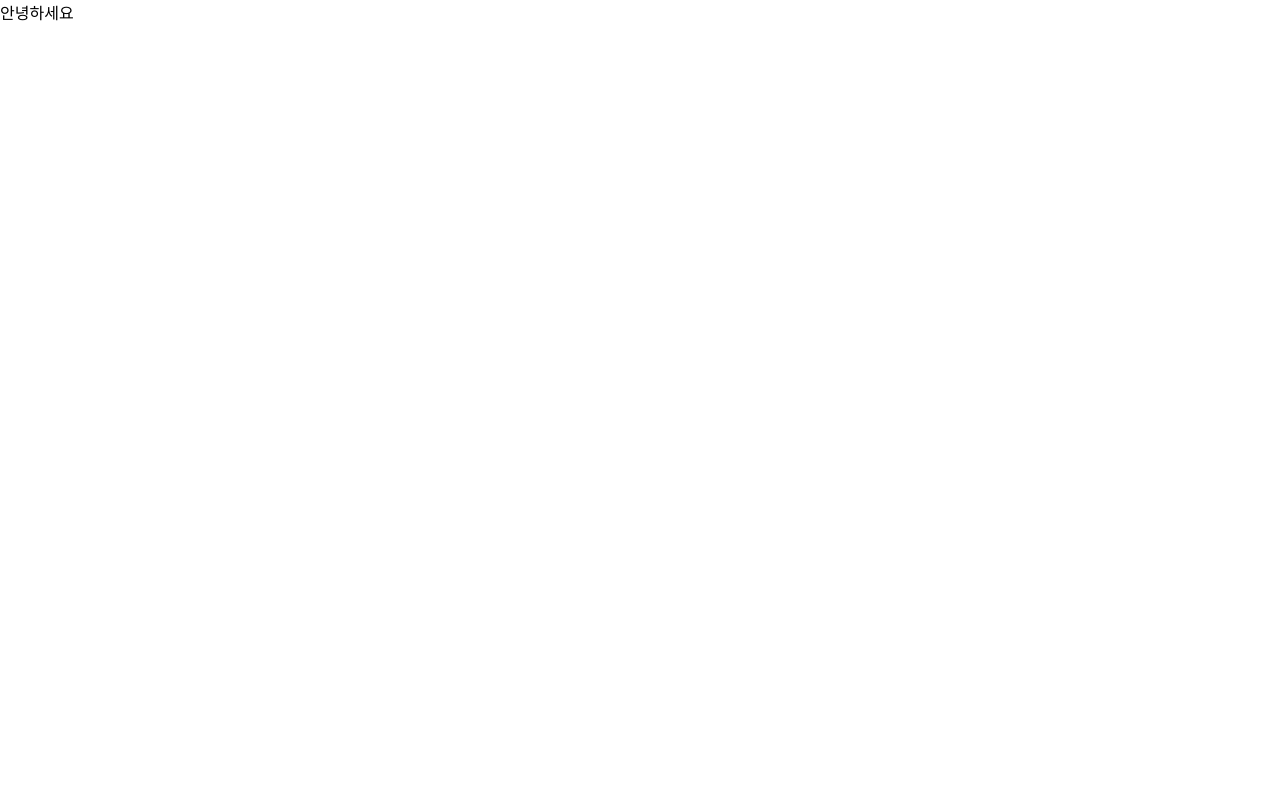
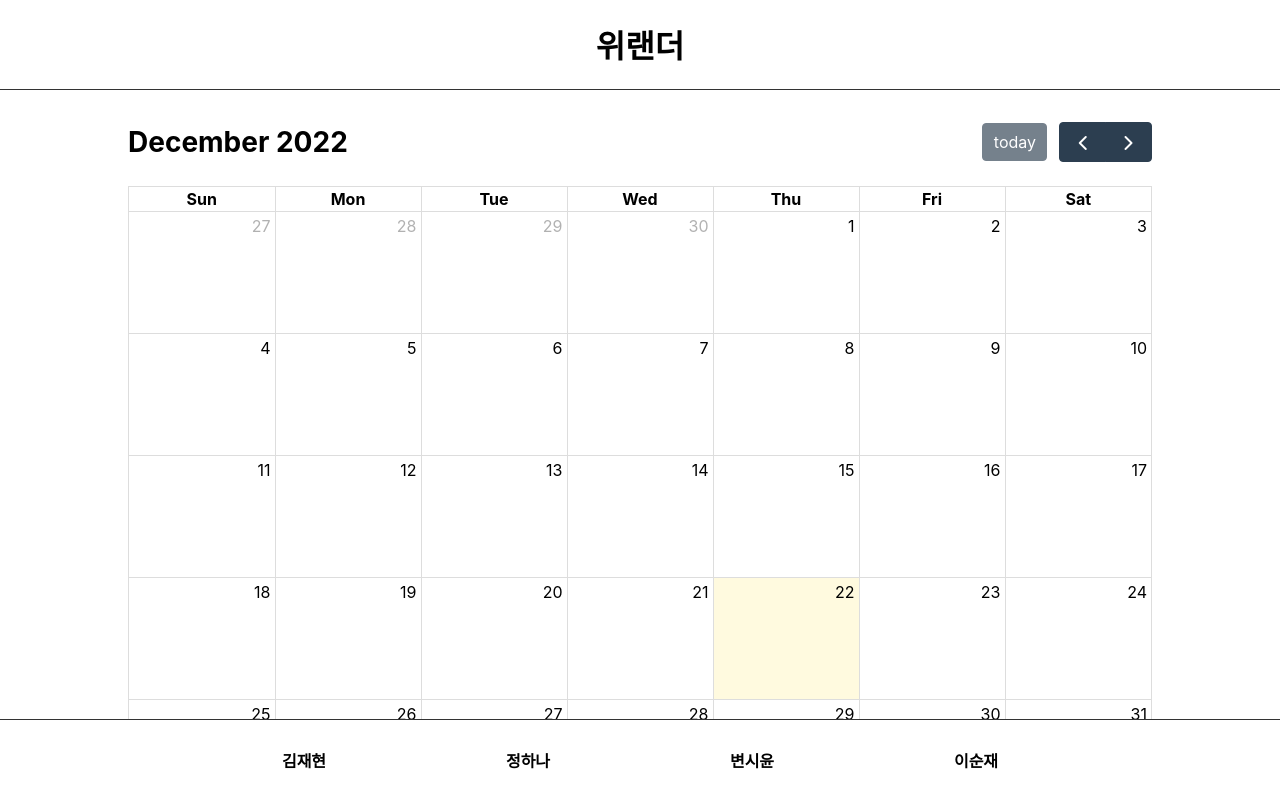
Before and after one commit to leesoonjae/calendar-pj, a React (Create React App) app: page / in a window 1280 px wide. Shown: the top 798 px of the page. Built offline with nearby package versions, Linux system fonts and the light colour scheme.

Commit message:
1차 레이아웃

```diff
--- a/package.json
+++ b/package.json
@@ -3,12 +3,17 @@
   "version": "0.1.0",
   "private": true,
   "dependencies": {
+    "@fullcalendar/core": "^6.0.1",
+    "@fullcalendar/daygrid": "^6.0.1",
+    "@fullcalendar/react": "^6.0.1",
     "@testing-library/jest-dom": "^5.14.1",
     "@testing-library/react": "^13.0.0",
     "@testing-library/user-event": "^13.2.1",
+    "fullcalendar": "^6.0.1",
     "react": "^18.2.0",
     "react-dom": "^18.2.0",
     "react-scripts": "5.0.1",
+    "styled-components": "^5.3.6",
     "web-vitals": "^2.1.0"
   },
   "scripts": {
--- a/src/App.js
+++ b/src/App.js
@@ -1,10 +1,14 @@
-import logo from './logo.svg';
-import './App.css';
+import "./App.css";
+import { Calendar } from "./components/Calendar/Calendar";
+import Footer from "./components/Footer/Footer";
+import Header from "./components/Header/Header";
 
 function App() {
   return (
     <>
-      <span>안녕하세요</span>
+      <Header />
+      <Calendar />
+      <Footer />
     </>
   );
 }
--- /dev/null
+++ b/src/components/Calendar/Calendar.jsx
@@ -0,0 +1,22 @@
+import React from "react";
+import FullCalendar from "@fullcalendar/react";
+import dayGridPlugin from "@fullcalendar/daygrid";
+import styled from "styled-components";
+
+const CalendarContainer = styled.div`
+  margin: 0 auto;
+  width: 80%;
+  height: 100%;
+  align-items: center;
+  padding: 2rem;
+`;
+
+export const Calendar = () => {
+  return (
+    <>
+      <CalendarContainer>
+        <FullCalendar plugins={[dayGridPlugin]} initialView="dayGridMonth" />
+      </CalendarContainer>
+    </>
+  );
+};
--- /dev/null
+++ b/src/components/Footer/Footer.jsx
@@ -0,0 +1,39 @@
+import React from "react";
+import styled from "styled-components";
+
+const FooterContainer = styled.div`
+  background-color: white;
+  position: fixed;
+  bottom: 0;
+  left: 0;
+  width: 100%;
+  border-top: 1px solid #333;
+  height: 10%;
+  margin: auto;
+  display: flex;
+  align-items: center;
+  z-index: 10;
+`;
+
+const FooterInner = styled.div`
+  margin: 0 auto;
+  display: flex;
+  justify-content: space-around;
+
+  width: 70%;
+`;
+
+const Footer = () => {
+  return (
+    <FooterContainer>
+      <FooterInner>
+        <h4>김재현</h4>
+        <h4>정하나</h4>
+        <h4>변시윤</h4>
+        <h4>이순재</h4>
+      </FooterInner>
+    </FooterContainer>
+  );
+};
+
+export default Footer;
--- /dev/null
+++ b/src/components/Header/Header.jsx
@@ -0,0 +1,17 @@
+import React from "react";
+import styled from "styled-components";
+
+const HeaderStyled = styled.div`
+  text-align: center;
+  border-bottom: 1px solid #333;
+  height: 15%;
+`;
+const Header = (props) => {
+  return (
+    <HeaderStyled>
+      <h1>위랜더</h1>
+    </HeaderStyled>
+  );
+};
+
+export default Header;
```
Also changed, not shown: src/pages/home.js (added), 2 other files (tests, documents, lock files or other folders).
